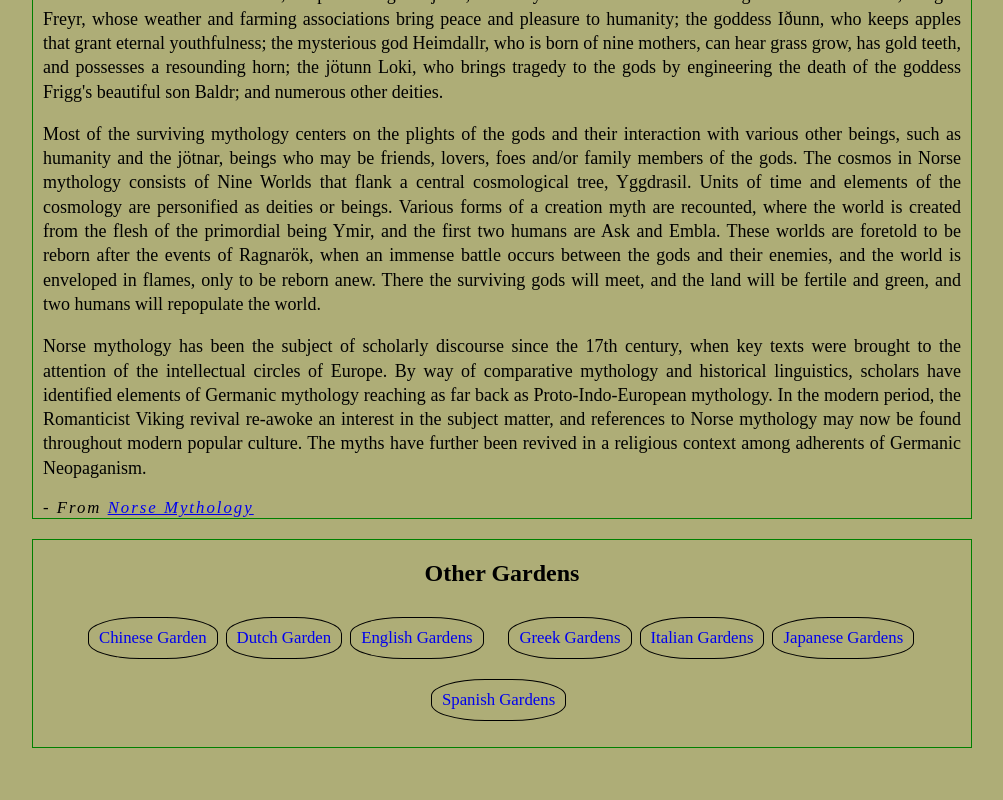
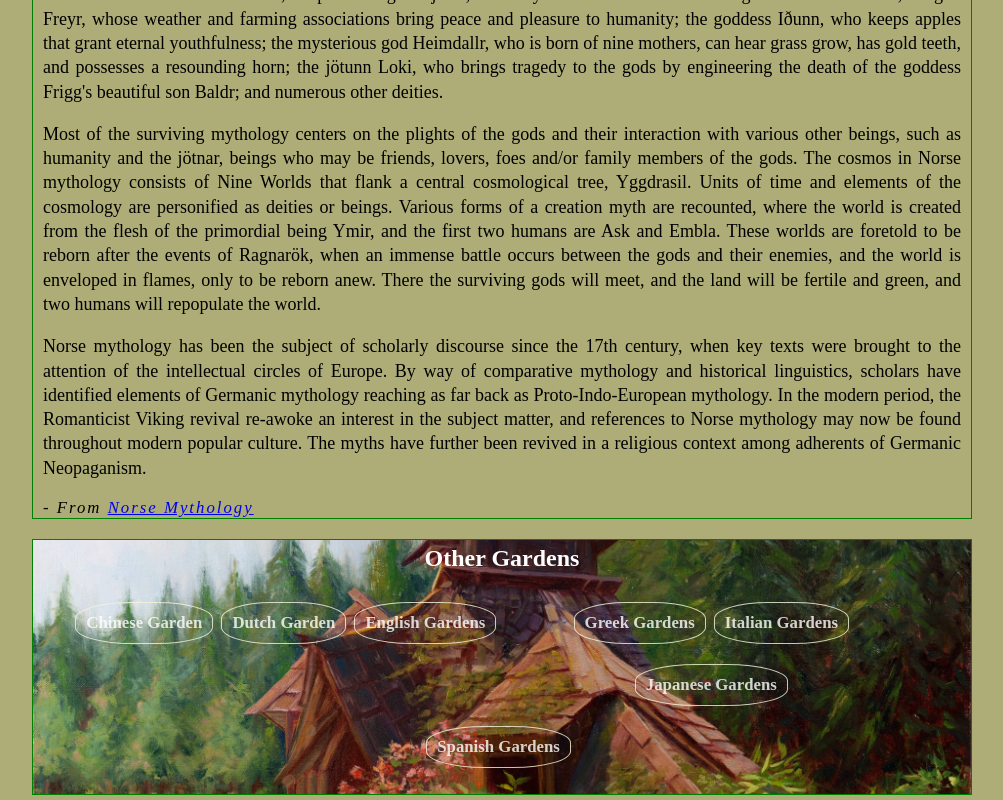
Before and after one commit to vikingeducation/assignment_viking_css_garden, a plain HTML site: page index.html in a window 1280 px wide. Shown: the part 716-1516 px from the top of the page, without its empty margins (138-1141 px from the left). Before the commit the page ends 1464 px from the top, so only its background shows below. Drawn offline with Linux system fonts and the light colour scheme; a web font is replaced by a local one.

Commit message:
styling bottom aside w background img

```diff
--- a/style.css
+++ b/style.css
@@ -45,6 +45,13 @@ hr{
 }
 
 
+@media screen and (max-width: 950px){
+    #main-header{
+        background: none;
+    }
+}
+
+
 .site-title{
     font-weight: bolder;
     font-family: Tahoma, Geneva, sans-serif	;
@@ -64,23 +71,32 @@ li{
     padding: 10px;
     margin: 10px 2px;
     font-size: 1.05rem;
-    border: 1px solid;
+    border: 1px solid beige;
     border-radius: 40%;
 }
 
 aside nav.sidebar-nav{
-	width: 95%;
+    width: 95%;
+    opacity: 0.8;
 }
 
 .nav-link{
 	/*width: 90%;not showing*/
     text-decoration: none;
+    font-weight: bold;
+    color: #fff;
 }
 
 /*.nav-link-list-item{
     display: inline-block;
     list-style: asterisks;
 }*/
+
+.nav-link-list-item:hover, .nav-link:hover{
+    background-color: #fff;
+    color: #000;
+    transition: background-color 1s, color 0.5s, ease-in-out;
+}
 
 .norseHead{
 	max-width: 25%;
@@ -97,8 +113,17 @@ aside nav.sidebar-nav{
 
 aside{
     border: 1px solid green;
-    margin: 0 10px;
+    margin: 5px 10px;
     text-align: center;
+    background: url('Images/joshua-wilson-norse-garden-web.jpg');
+    background-size: cover;
+    background-repeat: no-repeat;
+    background-position: 50%;
+}
+
+aside .section-title{
+    margin-top: 5px;
+    color: #fff;
 }
 
 .col-6{
```
Also changed, not shown: Images/joshua-wilson-norse-garden-web.jpg (added).
